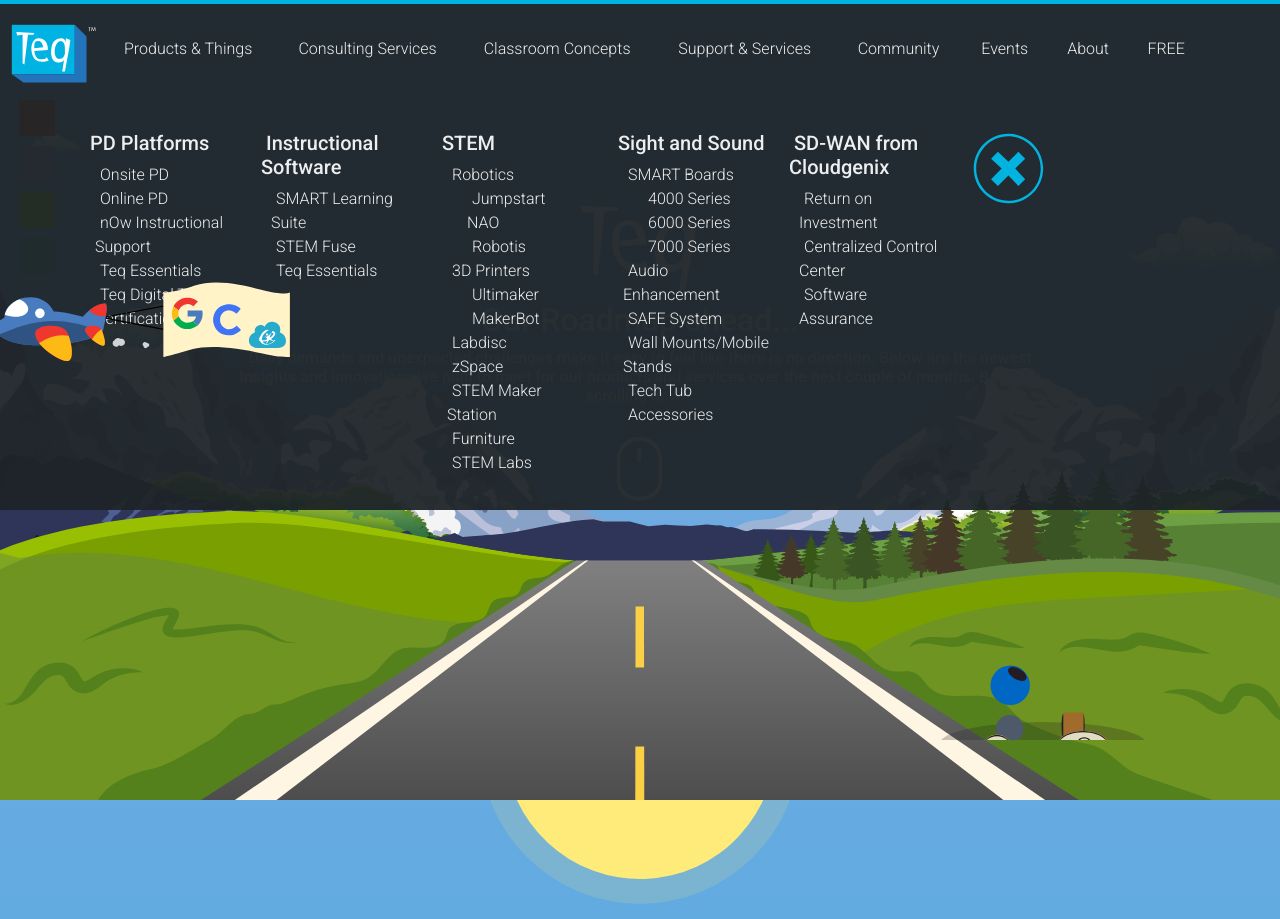
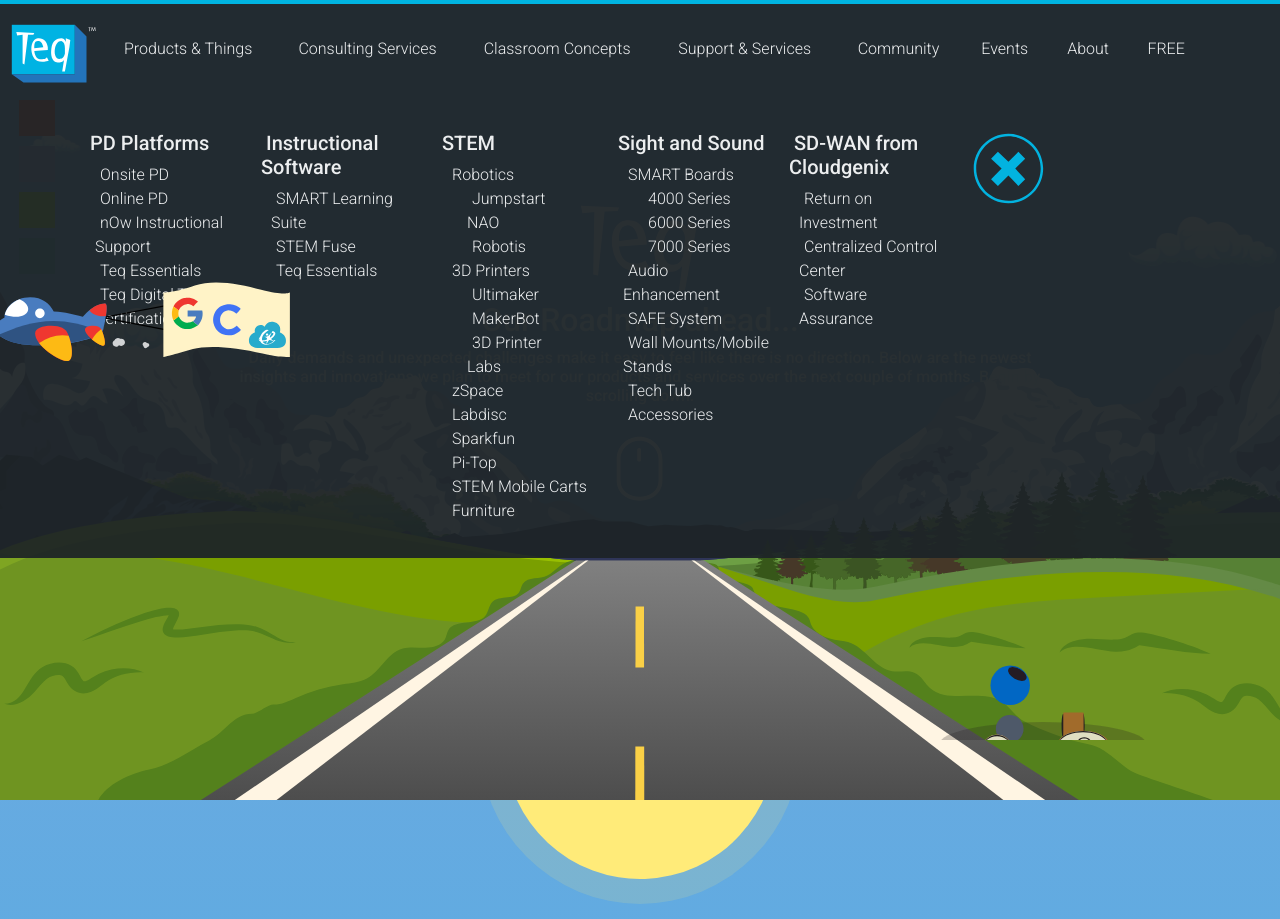
Before and after one commit to JaySoftye/Teq-Roadmap, a CodeIgniter app: page /database/ in a window 1280 px wide, after a click that opens the changed part. Shown: the top 919 px of the page. Run offline with CodeIgniter, Linux system fonts and the light colour scheme; some libraries are stand-ins or nearby versions.

Commit message:
Updated navigation

```diff
--- a/application/views/templates/header.php
+++ b/application/views/templates/header.php
@@ -149,7 +149,7 @@
             </ul>
           </li>
           <li class="col-sm">
-            <h5><a class="subnav-link" href="../stem/">STEM</a></h5>
+              <h5><a class="nav-link subnav-link" href="../stem/">STEM</a></h5>
               <ul>
                 <li><a href="../stem/robotics/" class="subnav-link">Robotics</a>
                   <ul>
@@ -161,13 +161,15 @@
                   <ul>
                     <li class="level2"><a href="../stem/ultimaker-3d-printer/" class="subnav-link">Ultimaker</a></li>
                     <li class="level2"><a href="../stem/makerbot-3d-printer/" class="subnav-link">MakerBot</a></li>
+                    <li class="level2"><a href="../stem/3d-printer-labs/" class="subnav-link">3D Printer Labs</a></li>
                   </ul>
                 </li>
+                <li><a href="../stem/zspace/" class="subnav-link">zSpace</a></li>
                 <li><a href="../stem/labdisc/" class="subnav-link">Labdisc</a></li>
-              <li><a href="../stem/zspace/" class="subnav-link">zSpace</a></li>
-              <li><a href="../stem/stem-maker-station/" class="subnav-link">STEM Maker Station</a></li>
+                <li><a href="../stem/sparkfun/" class="subnav-link">Sparkfun</a></li>
+                <li><a href="../stem/pi-top/" class="subnav-link">Pi-Top</a></li>
+                <li><a href="../stem/stem-mobile-carts/" class="subnav-link">STEM Mobile Carts</a></li>
                 <li><a href="../stem/furniture/" class="subnav-link">Furniture</a></li>
-              <li><a href="../stem/stem-labs/" class="subnav-link">STEM Labs</a></li>
               </ul>
           </li>
           <li class="col-sm">
```
Lines whose indentation alone changed are shown as unchanged.
